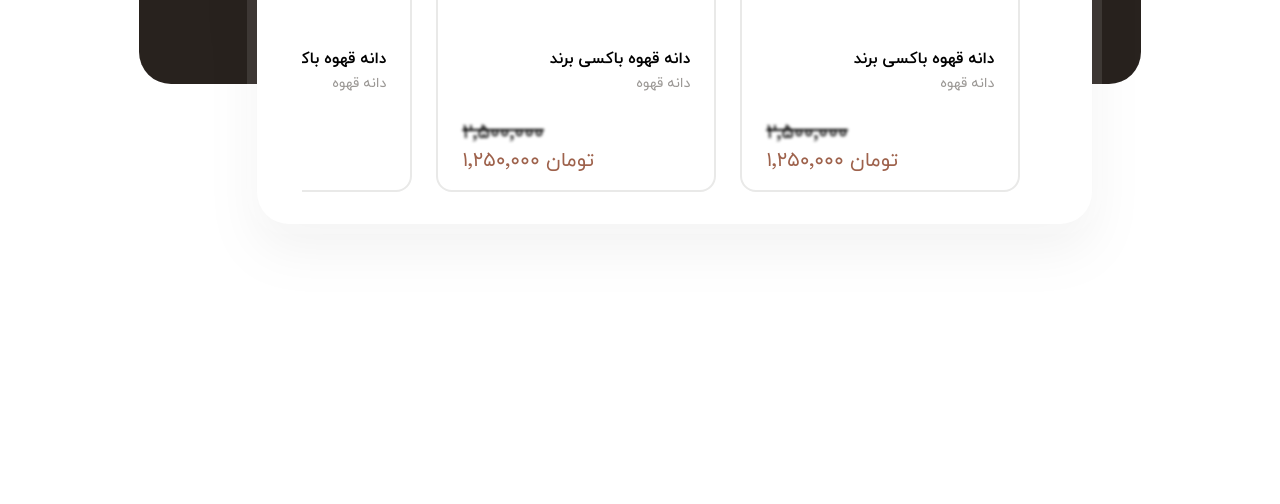
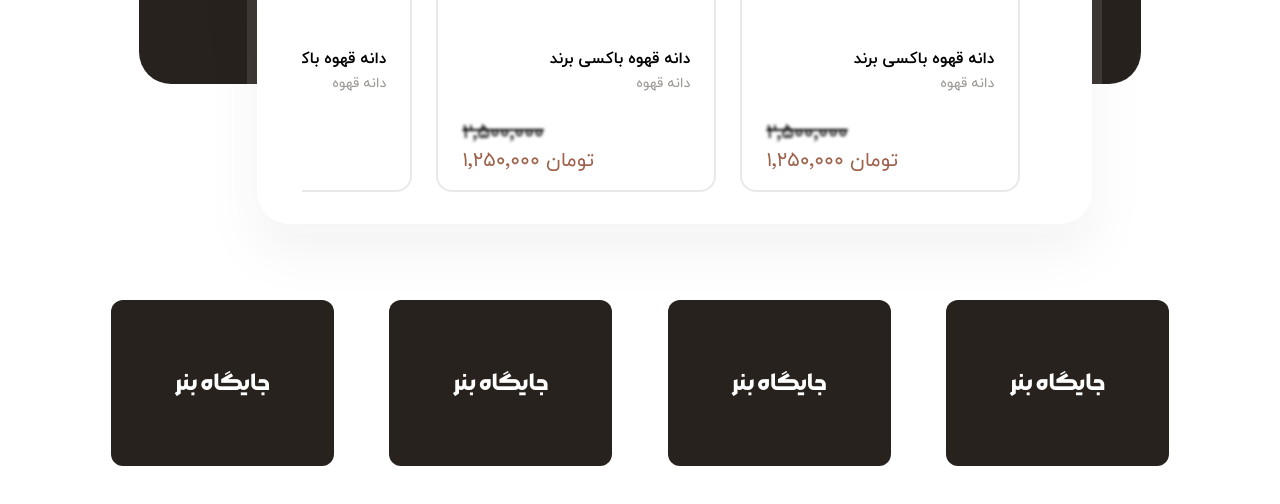
Before and after one commit to AlirezaFCB-DEV/ErikCoffeShop, a React (Vite) app: page / in a window 1280 px wide. Shown: the part 1588-2092 px from the top of the page. Built offline with nearby package versions, Linux system fonts and the light colour scheme.

Commit message:
add bannerpage to main

```diff
--- /dev/null
+++ b/src/Components/Main/Banner/BannerPage.tsx
@@ -0,0 +1,28 @@
+const BannerPage = () => {
+  return (
+    <section className="flex mx-auto justify-around items-center text-center w-full mt-30">
+      <div className="bg-[#28221E] rounded-xl w-1/5 h-[166px] flex justify-center items-center text-center">
+        <h2 className="flex items-start text-white font-morabba-bold text-2xl">
+          جایگاه بنر
+        </h2>
+      </div>
+      <div className="bg-[#28221E] rounded-xl w-1/5 h-[166px] flex justify-center items-center text-center">
+        <h2 className="flex items-start text-white font-morabba-bold text-2xl">
+          جایگاه بنر
+        </h2>
+      </div>
+      <div className="bg-[#28221E] rounded-xl w-1/5 h-[166px] flex justify-center items-center text-center">
+        <h2 className="flex items-start text-white font-morabba-bold text-2xl">
+          جایگاه بنر
+        </h2>
+      </div>
+      <div className="bg-[#28221E] rounded-xl w-1/5 h-[166px] flex justify-center items-center text-center">
+        <h2 className="flex items-start text-white font-morabba-bold text-2xl">
+          جایگاه بنر
+        </h2>
+      </div>
+    </section>
+  );
+};
+
+export default BannerPage;
--- a/src/Components/Main/Main.tsx
+++ b/src/Components/Main/Main.tsx
@@ -1,3 +1,4 @@
+import BannerPage from "./Banner/BannerPage";
 import ProductCategory from "./ProductsCategory/ProductsCategory";
 import SpecialOffsContainer from "./SpecialOffsContainer/SpecialOffsContainer";
 
@@ -6,6 +7,7 @@ const Main = () => {
     <main className="container mx-auto flex flex-col gap-24">
       <ProductCategory />
       <SpecialOffsContainer />
+      <BannerPage />
     </main>
   );
 };
```
